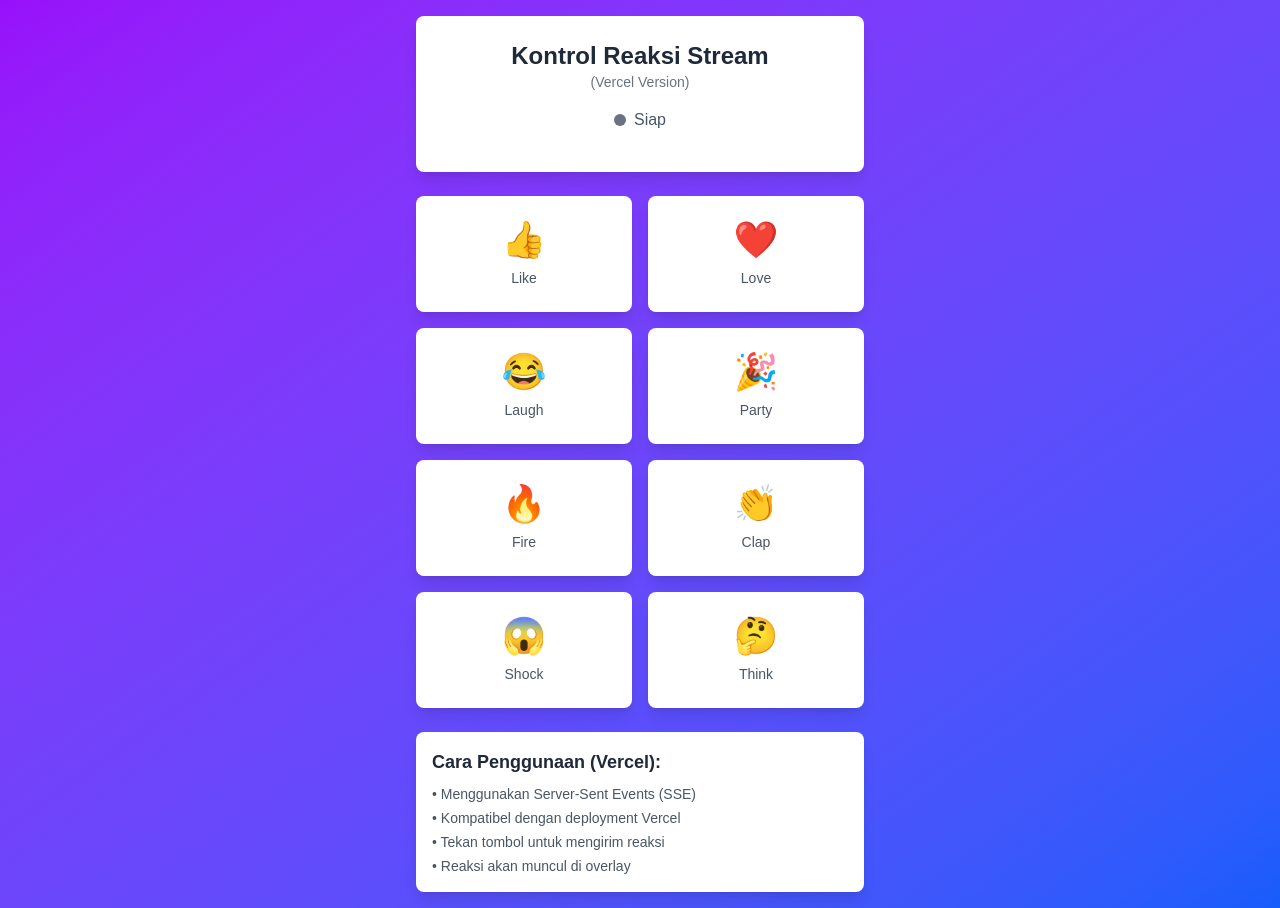
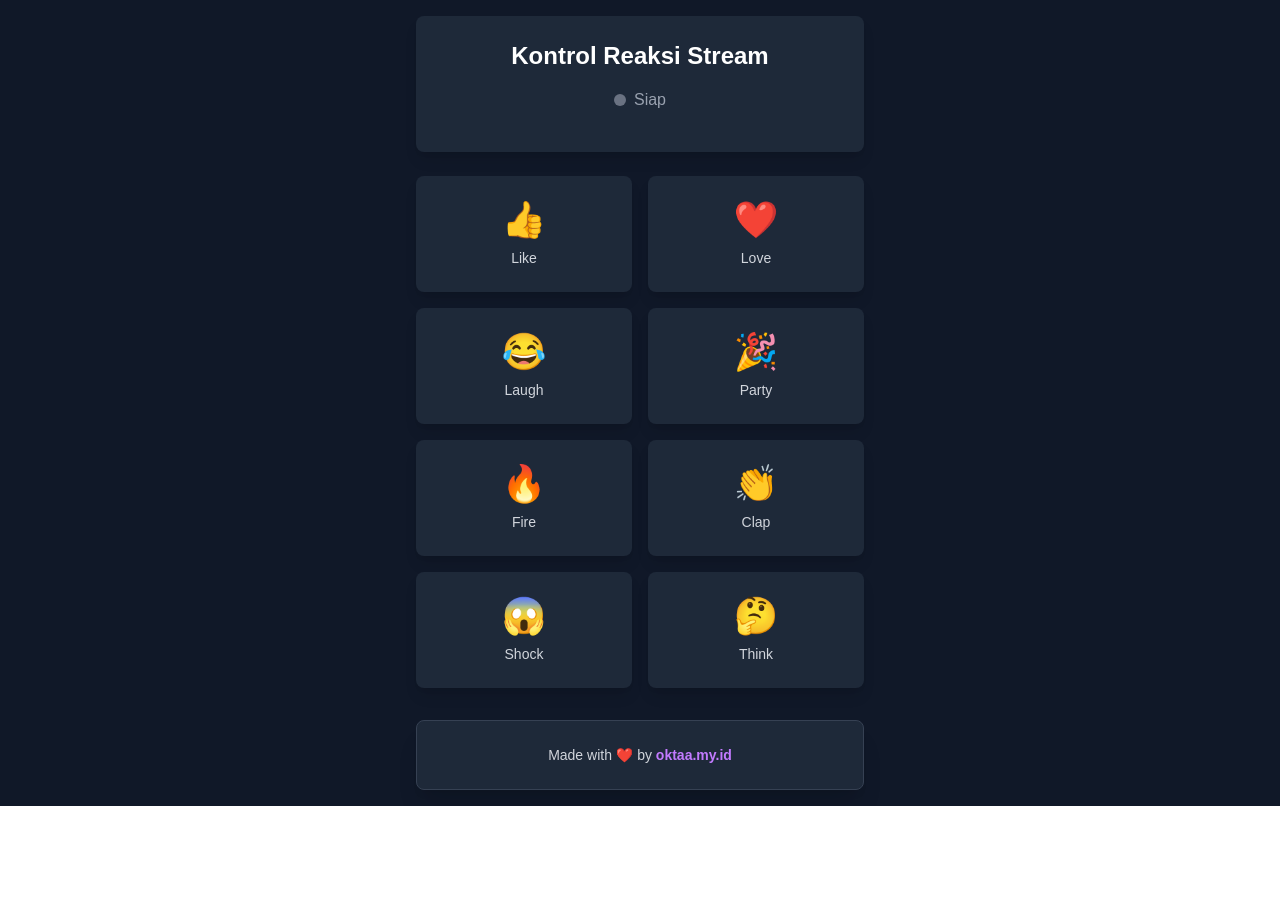
Before and after one commit to Tayen15/overlay-reaction, a Next.js app: page /control-vercel in a window 1280 px wide. After the commit the page ends 806 px from the top, so only its background shows below. Built offline with nearby package versions, Linux system fonts and the light colour scheme.

Commit message:
Refactor ControlVercelPage and Home components for improved styling and functionality

```diff
--- a/src/app/control-vercel/page.tsx
+++ b/src/app/control-vercel/page.tsx
@@ -77,30 +77,27 @@ export default function ControlVercelPage() {
     };
 
     return (
-    <div className="min-h-screen bg-gradient-to-br from-purple-600 to-blue-600 p-4">
+        <div className="min-h-screen bg-gray-900 p-4">
             <div className="max-w-md mx-auto">
-        <div className="bg-white rounded-lg shadow-lg p-6 mb-6">
-          <h1 className="text-2xl font-bold text-center text-gray-800 mb-4">
+                <div className="bg-gray-800 rounded-lg shadow-lg p-6 mb-6">
+                    <h1 className="text-2xl font-bold text-center text-white mb-4">
                         Kontrol Reaksi Stream
-            <span className="block text-sm font-normal text-gray-500">
-              (Vercel Version)
-            </span>
+
                     </h1>
 
                     <div className="flex items-center justify-center mb-4">
                         <div className={`w-3 h-3 rounded-full mr-2 ${getStatusColor()}`}></div>
-            <span className={`font-medium ${
-              connectionStatus === 'success' ? 'text-green-600' :
-              connectionStatus === 'error' ? 'text-red-600' :
-              connectionStatus === 'sending' ? 'text-blue-600' : 'text-gray-600'
+                        <span className={`font-medium ${connectionStatus === 'success' ? 'text-green-400' :
+                            connectionStatus === 'error' ? 'text-red-400' :
+                                connectionStatus === 'sending' ? 'text-blue-400' : 'text-gray-400'
                             }`}>
                             {getStatusText()}
                         </span>
                     </div>
 
                     {lastReaction && (
-            <div className="mb-4 p-3 bg-gray-100 rounded-lg text-center">
-              <h3 className="text-sm font-medium text-gray-600 mb-2">Reaksi Terakhir:</h3>
+                        <div className="mb-4 p-3 bg-gray-700 rounded-lg text-center">
+                            <h3 className="text-sm font-medium text-gray-300 mb-2">Reaksi Terakhir:</h3>
                             <div className="text-3xl">{lastReaction}</div>
                         </div>
                     )}
@@ -112,22 +109,29 @@ export default function ControlVercelPage() {
                             key={reaction.emoji}
                             onClick={() => sendReaction(reaction.emoji)}
                             disabled={isLoading}
-              className="bg-white rounded-lg shadow-lg p-6 text-center transition-all duration-200 transform hover:scale-105 active:scale-95 disabled:opacity-50 disabled:cursor-not-allowed"
+                            className="bg-gray-800 rounded-lg shadow-lg p-6 text-center transition-all duration-200 transform hover:scale-105 active:scale-95 disabled:opacity-50 disabled:cursor-not-allowed hover:bg-gray-700 focus:ring-2 focus:ring-gray-600"
                         >
                             <div className="text-4xl mb-2">{reaction.emoji}</div>
-              <div className="text-sm font-medium text-gray-600">{reaction.label}</div>
+                            <div className="text-sm font-medium text-gray-300">{reaction.label}</div>
                         </button>
                     ))}
                 </div>
-
-        <div className="mt-6 bg-white rounded-lg shadow-lg p-4">
-          <h3 className="text-lg font-semibold text-gray-800 mb-2">Cara Penggunaan (Vercel):</h3>
-          <ul className="text-sm text-gray-600 space-y-1">
-            <li>• Menggunakan Server-Sent Events (SSE)</li>
-            <li>• Kompatibel dengan deployment Vercel</li>
-            <li>• Tekan tombol untuk mengirim reaksi</li>
-            <li>• Reaksi akan muncul di overlay</li>
-          </ul>
+                <div className="w-full mt-8">
+                    <footer className="bg-gray-800 rounded-lg shadow-xl p-6 text-center border border-gray-700">
+                        <div className="text-gray-300">
+                            <p className="text-sm">
+                                Made with ❤️ by{' '}
+                                <a
+                                    href="https://hi.oktaa.my.id"
+                                    target="_blank"
+                                    rel="noopener noreferrer"
+                                    className="text-purple-400 hover:text-purple-300 font-semibold transition-colors"
+                                >
+                                    oktaa.my.id
+                                </a>
+                            </p>
+                        </div>
+                    </footer>
                 </div>
             </div>
         </div>
--- a/src/app/page.tsx
+++ b/src/app/page.tsx
@@ -2,18 +2,18 @@ import Link from 'next/link';
 
 export default function Home() {
     return (
-    <div className="min-h-screen bg-gradient-to-br from-purple-600 to-blue-600 flex items-center justify-center p-4">
+        <div className="min-h-screen bg-gray-900 flex items-center justify-center p-4">
             <div className="max-w-4xl mx-auto text-center">
-        <div className="bg-white rounded-lg shadow-xl p-8 mb-8">
-          <h1 className="text-4xl font-bold text-gray-800 mb-4">
+                <div className="bg-gray-800 rounded-lg shadow-xl p-8 mb-8 border border-gray-700">
+                    <h1 className="text-4xl font-bold text-white mb-4">
                         🎭 Overlay Reaksi Interaktif
                     </h1>
-          <p className="text-lg text-gray-600 mb-8">
+                    <p className="text-lg text-gray-300 mb-8">
                         Sistem overlay reaksi real-time untuk streaming OBS dengan kontrol dari ponsel
                     </p>
 
                     <div className="grid md:grid-cols-2 gap-6 mb-6">
-            <div className="bg-gradient-to-br from-green-500 to-green-600 rounded-lg p-6 text-white">
+                        <div className="bg-gradient-to-br from-green-600 to-green-700 rounded-lg p-6 text-white">
                             <div className="text-4xl mb-4">📱</div>
                             <h2 className="text-2xl font-bold mb-4">Halaman Kontrol</h2>
                             <p className="mb-6 opacity-90">
@@ -22,20 +22,20 @@ export default function Home() {
                             <div className="space-y-3">
                                 <Link
                                     href="/control"
-                  className="block bg-white text-green-600 font-semibold py-3 px-6 rounded-lg hover:bg-gray-100 transition-colors text-center"
+                                    className="block bg-gray-800 text-green-400 font-semibold py-3 px-6 rounded-lg hover:bg-gray-700 transition-colors text-center"
                                 >
                                     Socket.IO Version →
                                 </Link>
                                 <Link
                                     href="/control-vercel"
-                  className="block bg-green-100 text-green-700 font-semibold py-3 px-6 rounded-lg hover:bg-green-200 transition-colors text-center"
+                                    className="block bg-green-800 text-green-200 font-semibold py-3 px-6 rounded-lg hover:bg-green-700 transition-colors text-center"
                                 >
                                     Vercel Version →
                                 </Link>
                             </div>
                         </div>
 
-            <div className="bg-gradient-to-br from-purple-500 to-purple-600 rounded-lg p-6 text-white">
+                        <div className="bg-gradient-to-br from-purple-600 to-purple-700 rounded-lg p-6 text-white">
                             <div className="text-4xl mb-4">🖥️</div>
                             <h2 className="text-2xl font-bold mb-4">Overlay OBS</h2>
                             <p className="mb-6 opacity-90">
@@ -44,35 +44,22 @@ export default function Home() {
                             <div className="space-y-3">
                                 <Link
                                     href="/overlay"
-                  className="block bg-white text-purple-600 font-semibold py-3 px-6 rounded-lg hover:bg-gray-100 transition-colors text-center"
+                                    className="block bg-gray-800 text-purple-400 font-semibold py-3 px-6 rounded-lg hover:bg-gray-700 transition-colors text-center"
                                 >
                                     Socket.IO Version →
                                 </Link>
                                 <Link
                                     href="/overlay-vercel"
-                  className="block bg-purple-100 text-purple-700 font-semibold py-3 px-6 rounded-lg hover:bg-purple-200 transition-colors text-center"
+                                    className="block bg-purple-800 text-purple-200 font-semibold py-3 px-6 rounded-lg hover:bg-purple-700 transition-colors text-center"
                                 >
                                     Vercel Version →
                                 </Link>
                             </div>
                         </div>
                     </div>
-
-          <div className="bg-yellow-100 border-l-4 border-yellow-500 p-4 mb-6">
-            <div className="flex">
-              <div className="text-yellow-500 text-xl mr-3">⚠️</div>
-              <div>
-                <h4 className="font-semibold text-yellow-800">Deployment Options:</h4>
-                <p className="text-yellow-700 text-sm mt-1">
-                  <strong>Socket.IO Version:</strong> Untuk local development dan VPS/cloud server<br/>
-                  <strong>Vercel Version:</strong> Untuk deployment di Vercel (menggunakan SSE)
-                </p>
-              </div>
-            </div>
-          </div>
                 </div>
 
-        <div className="bg-white rounded-lg shadow-xl p-6">
+                {/* <div className="bg-white rounded-lg shadow-xl p-6">
                     <h3 className="text-2xl font-bold text-gray-800 mb-4">📋 Panduan Setup</h3>
                     <div className="grid md:grid-cols-3 gap-6 text-left">
                         <div>
@@ -86,7 +73,7 @@ export default function Home() {
                             <div className="text-2xl mb-2">2️⃣</div>
                             <h4 className="font-semibold text-gray-800 mb-2">Setup OBS</h4>
                             <p className="text-sm text-gray-600">
-                Tambahkan Browser Source dengan URL: <br/>
+                                Tambahkan Browser Source dengan URL: <br />
                                 <code className="bg-gray-100 px-1 rounded">http://localhost:3000/overlay</code>
                             </p>
                         </div>
@@ -94,11 +81,29 @@ export default function Home() {
                             <div className="text-2xl mb-2">3️⃣</div>
                             <h4 className="font-semibold text-gray-800 mb-2">Kontrol Ponsel</h4>
                             <p className="text-sm text-gray-600">
-                Buka halaman kontrol di ponsel dengan IP komputer: <br/>
+                                Buka halaman kontrol di ponsel dengan IP komputer: <br />
                                 <code className="bg-gray-100 px-1 rounded">http://[IP]:3000/control</code>
                             </p>
                         </div>
                     </div>
+                </div> */}
+
+                <div className="w-full mt-8">
+                    <footer className="bg-gray-800 rounded-lg shadow-xl p-6 text-center border border-gray-700">
+                        <div className="text-gray-300">
+                            <p className="text-sm">
+                                Made with ❤️ by{' '}
+                                <a
+                                    href="https://hi.oktaa.my.id"
+                                    target="_blank"
+                                    rel="noopener noreferrer"
+                                    className="text-purple-400 hover:text-purple-300 font-semibold transition-colors"
+                                >
+                                    oktaa.my.id
+                                </a>
+                            </p>
+                        </div>
+                    </footer>
                 </div>
             </div>
         </div>
```
Lines whose indentation alone changed are shown as unchanged.
